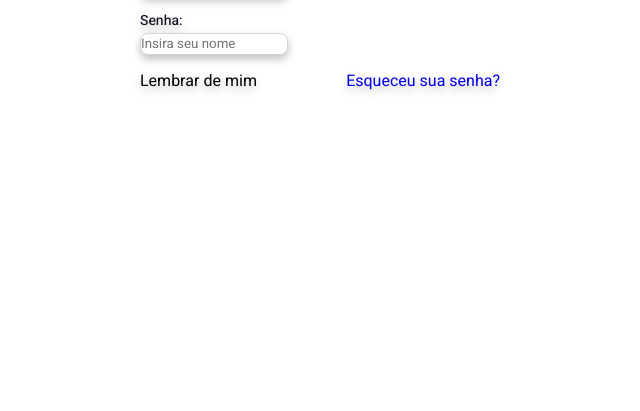
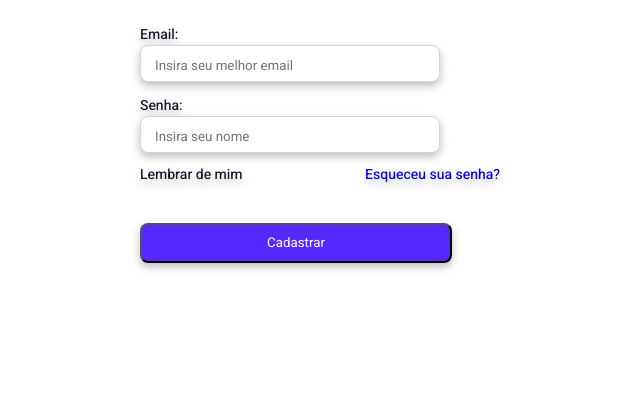
Before and after one commit to nathanSeixeiro/pudinsdAle, a plain HTML site: page assets/html/login.html in a window 1280 px wide. Shown: the part 389-800 px from the top of the page, without its empty margins (0-640 px from the left). Drawn offline with Linux system fonts and the light colour scheme.

Commit message:
add botao cadastrar

```diff
--- a/assets/html/login.html
+++ b/assets/html/login.html
@@ -16,18 +16,24 @@
 
     <section class="login">
         <form action="" method="post">
-            <h2 class="title">Lorem, ipsum.</h2>
+            <h2 class="title">Pudins d'Alê</h2>
             <p class="subtitle">Insira suas informaçoes por favor</p>
             <br></br>
+
             <p class="email-password">Email:</p>
             <input type="email" name="email" placeholder="Insira seu melhor email">
+
             <p class="email-password">Senha:</p>
             <input type="password" name="name" placeholder="Insira seu nome">
+
             <div class="remember">
                 <p>Lembrar de mim</p>
                 <a href="#">Esqueceu sua senha?</a>
             </div>
 
+            <button class="sign-in">
+                <a href="#">Cadastrar</a>
+            </button>
         </form>
     </section>
 </body>
--- a/assets/style/login/login.css
+++ b/assets/style/login/login.css
@@ -19,6 +19,8 @@
     text-decoration: none;
 }
 
+/* HEADER */
+
 .logo{
     color: var(--text-color);
     display: flex;
@@ -27,16 +29,18 @@
     padding: 0px;
     gap: 12px;
     position: absolute;
-    width: 146px;
-    height: 32px;
+    width: 9.125em;
+    height: 2em;
     left: 40px;
     top: 40px;
 }
 
+/* FORM */
+
 .login{
     position: absolute;
-    width: 360px;
-    height: 517px;
+    width: 22.5em;
+    height: 32.3125em;
     left: 140px;
     top: 221px;
 
@@ -46,14 +50,14 @@
 .title{
     font-weight: 700;
     font-size: 2.5em;
-    line-height: 48px;
+    line-height: 3em;
     text-transform: capitalize;
     color: var(--text-color);
 }
 
 .subtitle{
     font-weight: 400;
-    line-height: 24px;
+    line-height: 1.5em;
     color: var(--text-2);
 }
 
@@ -64,12 +68,52 @@
 }
 
 input{
+    width: 22.5em;
+    height: 2.75em;
     margin-bottom: 1em;
     border-radius: 8px;
     border: 1px solid #d0d5dd;
 }
 
+::-webkit-input-placeholder{
+    display: flex;
+    flex-direction: row;
+    align-items: center;
+    padding: 0;
+    gap: 115px;
+    position: absolute;
+    width: 20.75em;
+    height: 1.5em;
+    left: 14px;
+    top: 10px;
+}
+
 .remember{
+    gap: 8px;
     display: flex;
+    font-size: 14px;
+    font-weight: 500;
+    line-height: 1.25em;
+    color: var(--text-color);
     justify-content: space-between;
 }
+
+.sign-in{
+
+    display: flex;
+    flex-direction: row;
+    justify-content: center;
+    align-items: center;
+    padding: 12px 154px;
+    gap: 10px;
+    position: absolute;
+    width: 20.75em;
+    height: 3em;
+    margin-top: 3em;
+    background: var(--primary-color);
+    border-radius: 8px;
+}
+
+.sign-in a{
+    color: white;
+}
```
